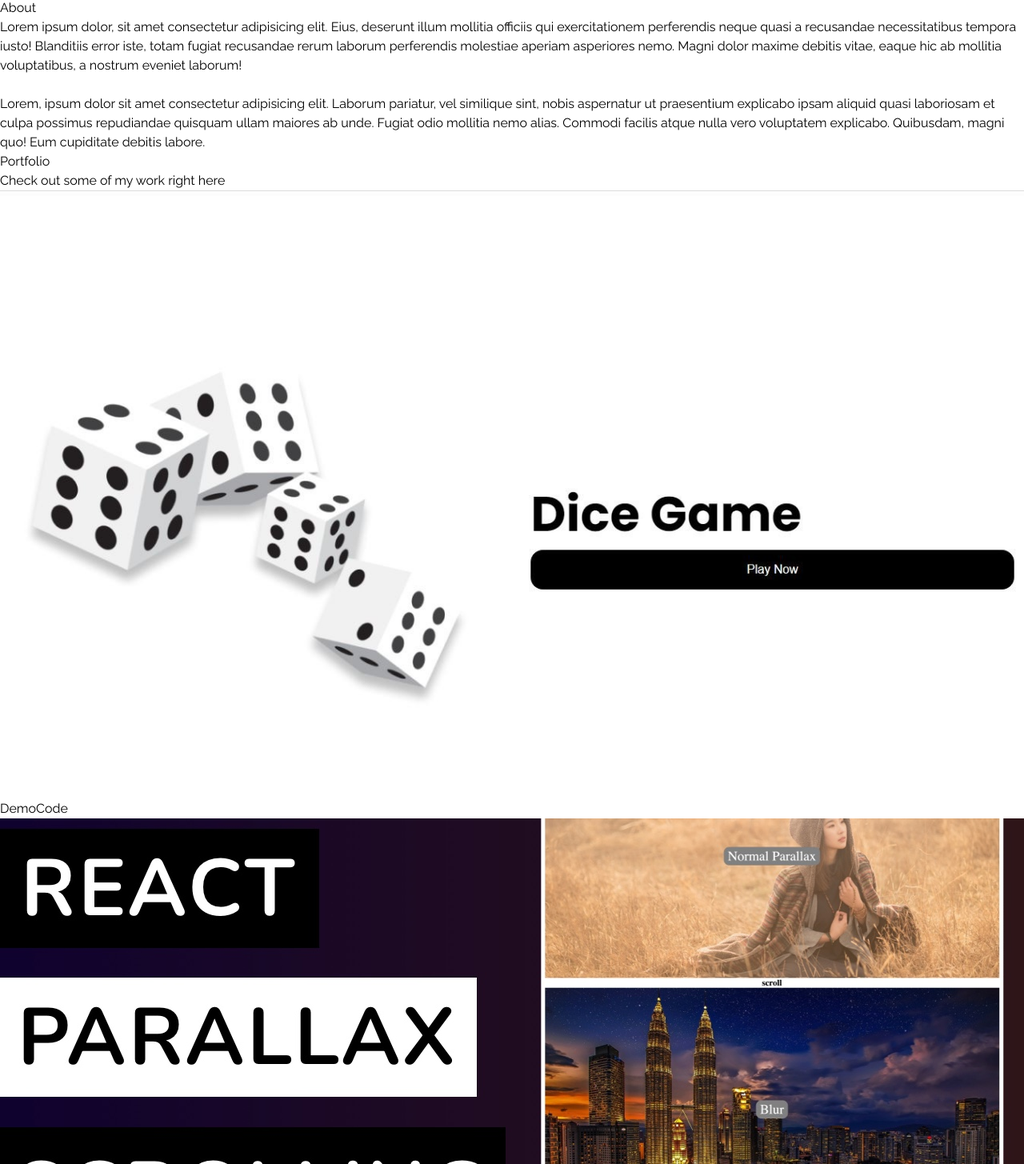
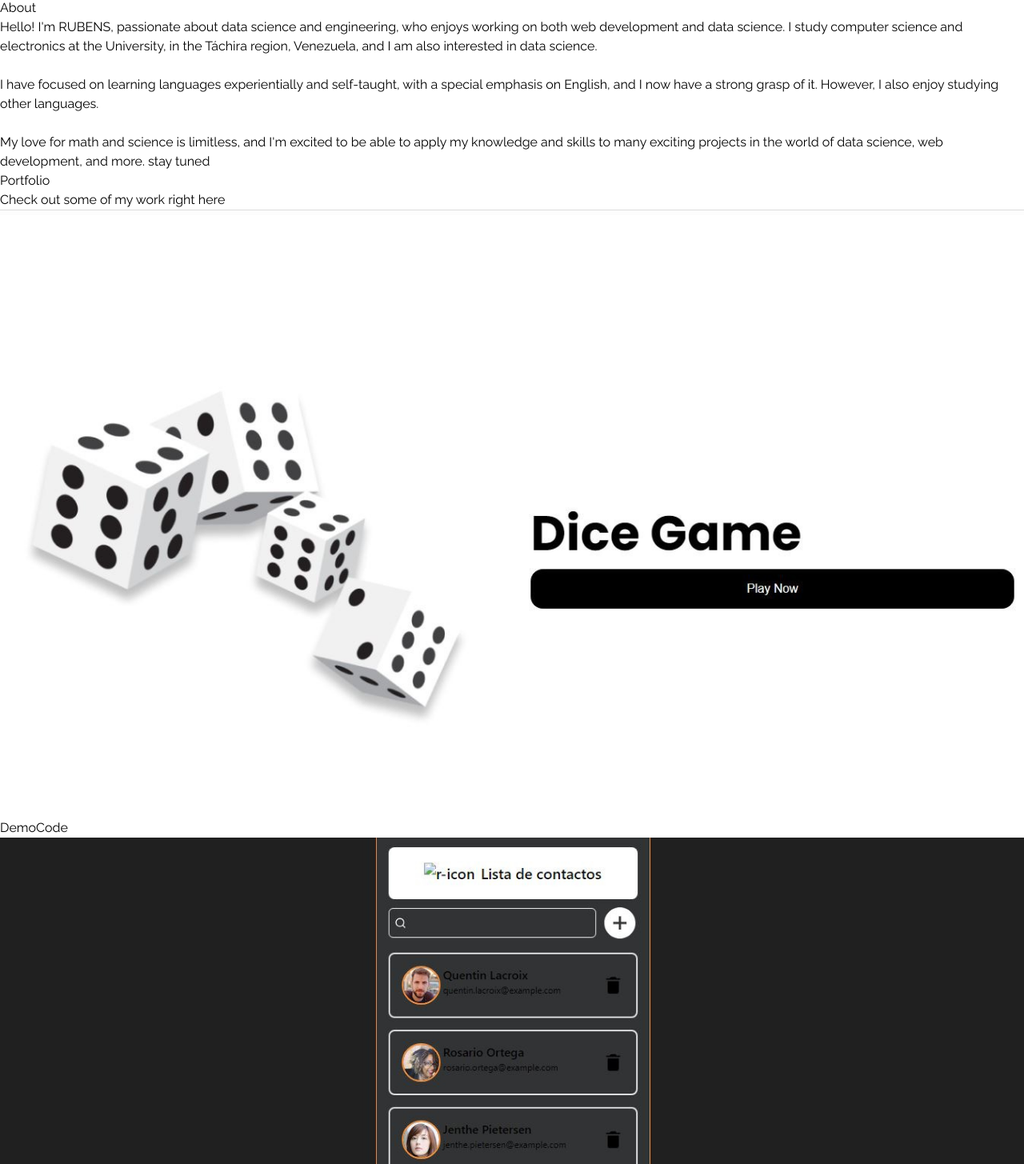
Before and after one commit to ruranjo/portafolio-rubens, a React (Vite) app: page / in a window 1280 px wide. Shown: the part 755-2210 px from the top of the page at 80% size. Built offline with nearby package versions, Linux system fonts and the light colour scheme.

Commit message:
add new project in portafolio

```diff
--- a/src/components/About.jsx
+++ b/src/components/About.jsx
@@ -14,24 +14,24 @@ const About = () => {
               </p>
             </div>
 
-            <p className="text-xl mt-">
-              Lorem ipsum dolor, sit amet consectetur adipisicing elit. Eius,
-              deserunt illum mollitia officiis qui exercitationem perferendis neque
-              quasi a recusandae necessitatibus tempora iusto! Blanditiis error
-              iste, totam fugiat recusandae rerum laborum perferendis molestiae
-              aperiam asperiores nemo. Magni dolor maxime debitis vitae, eaque hic
-              ab mollitia voluptatibus, a nostrum eveniet laborum!
+            <p className="text-sm mt-0">
+            Hello! I'm RUBENS, passionate about data science and engineering, who enjoys working on both
+            web development and data science. I study computer science and electronics at the University,
+            in the Táchira region, Venezuela, and I am also interested in data science.
             </p>
 
             <br />
 
-            <p className="text-xl">
-              Lorem, ipsum dolor sit amet consectetur adipisicing elit. Laborum
-              pariatur, vel similique sint, nobis aspernatur ut praesentium
-              explicabo ipsam aliquid quasi laboriosam et culpa possimus repudiandae
-              quisquam ullam maiores ab unde. Fugiat odio mollitia nemo alias.
-              Commodi facilis atque nulla vero voluptatem explicabo. Quibusdam,
-              magni quo! Eum cupiditate debitis labore.
+            <p className="text-sm mt-0">
+            I have focused on learning languages experientially and self-taught, with a special emphasis
+            on English, and I now have a strong grasp of it. However, I also enjoy studying other languages.
+            </p>
+
+            <br />
+
+            <p className="text-sm">
+            My love for math and science is limitless, and I'm excited to be able to apply my knowledge and
+            skills to many exciting projects in the world of data science, web development, and more. stay tuned
             </p>
           </div>
         </div>
--- a/src/components/Portfolio.jsx
+++ b/src/components/Portfolio.jsx
@@ -2,10 +2,10 @@ import React from "react";
 import arrayDestruct from "../assets/portfolio/arrayDestruct.jpg";
 import installNode from "../assets/portfolio/installNode.jpg";
 import navbar from "../assets/portfolio/navbar.jpg";
-import reactParallax from "../assets/portfolio/reactParallax.jpg";
 import reactSmooth from "../assets/portfolio/reactSmooth.jpg";
 import reactWeather from "../assets/portfolio/reactWeather.jpg";
 import diceProject from "../assets/portfolio/diceProject.jpg";
+import contactlist from "../assets/portfolio/contactlist.jpg";
 
 const Portfolio = () => {
   const portfolios = [
@@ -18,9 +18,9 @@ const Portfolio = () => {
     },
     {
       id: 2,
-      src: reactParallax,
-      url_demo: "https://www.google.co.ve/",
-      url_code: "https://github.com/ruranjo/dicegame-react-updated",
+      src: contactlist,
+      url_demo: "https://ruranjo.github.io/lista-contactos-react/",
+      url_code: "https://github.com/ruranjo/lista-contactos-react",
     },
     {
       id: 3,
```
Also changed, not shown: src/assets/portfolio/contactlist.jpg (added), src/assets/portfolio/reactParallax.jpg (deleted).
